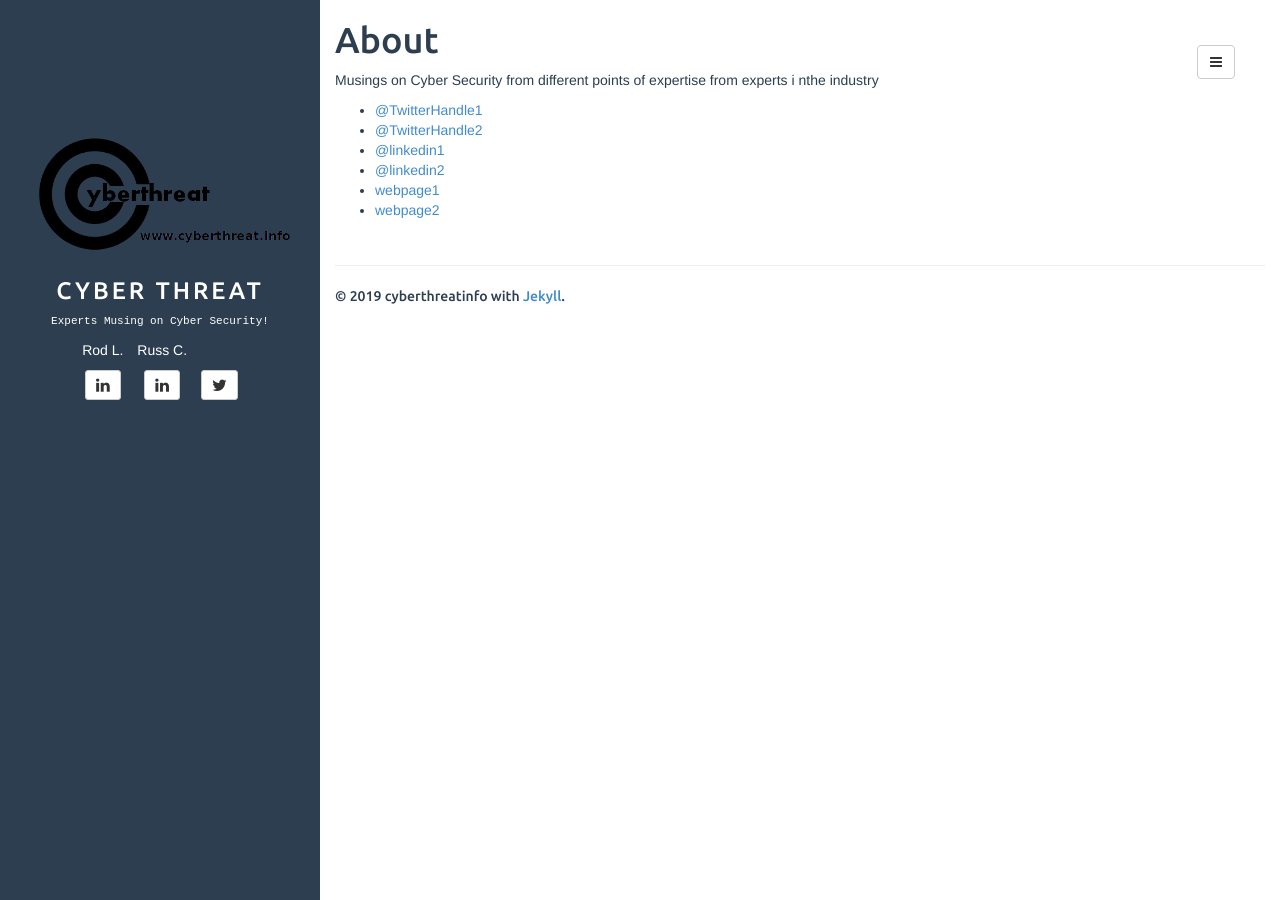
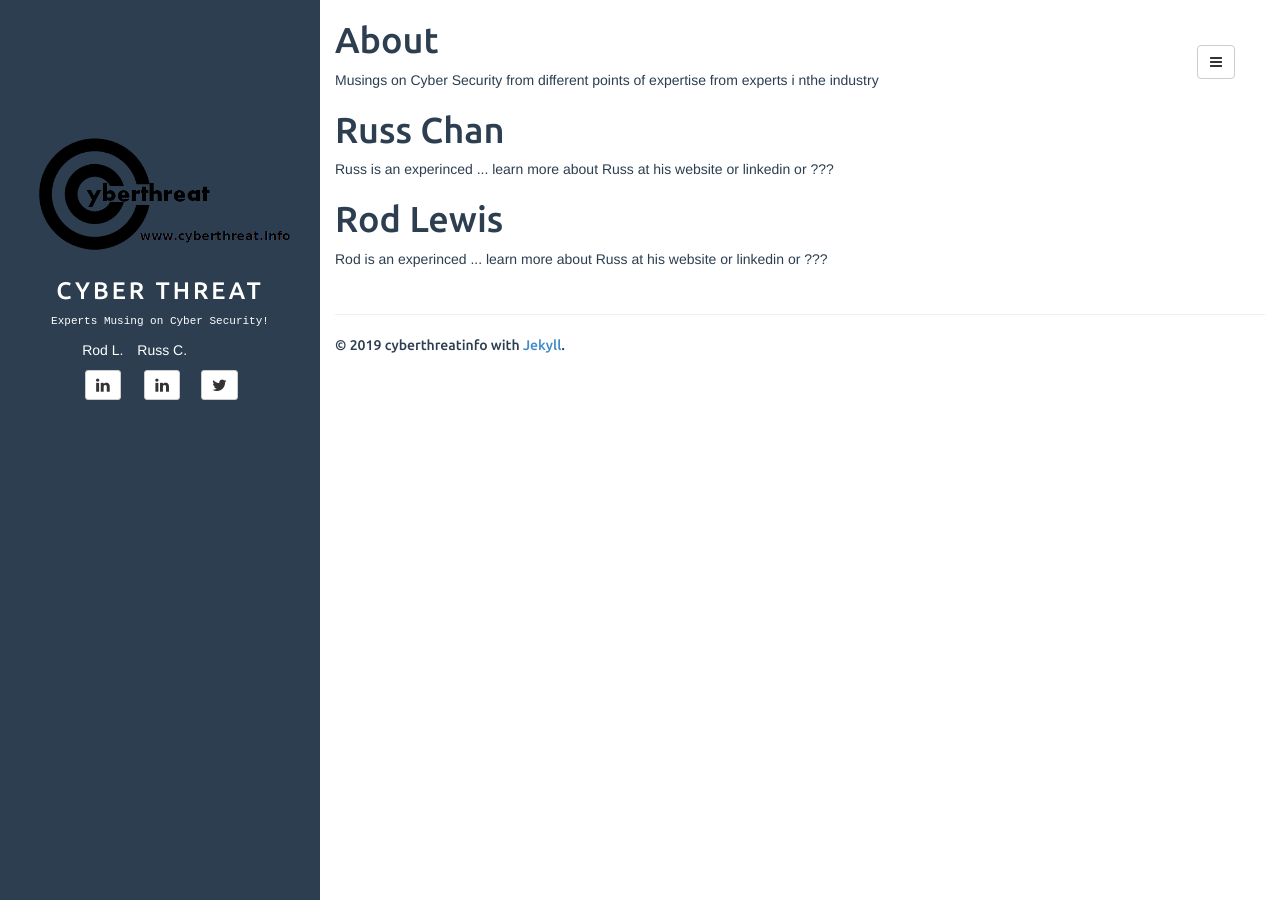
Before and after one commit to cyberthreatinfo/cyberthreatinfo.github.io, a Jekyll site: the page built from about/index.html, in a window 1280 px wide. Built offline with Jekyll 4.4.1, drawn with Linux system fonts in a browser that asks for light colours.

Commit message:
Update index.html

```diff
--- a/about/index.html
+++ b/about/index.html
@@ -6,13 +6,9 @@ title: About Cyberthreat.info
 		<div class="about">
 			<h1>About</h1>
 			<p>Musings on Cyber Security from different points of expertise from experts i nthe industry</p>
+			<h1> Russ Chan </h1>
+			<p> Russ is an experinced ... learn more about Russ at his website or linkedin or ??? </p>
+                        <h1> Rod Lewis </h1>
+			<p> Rod is an experinced ... learn more about Russ at his website or linkedin or ??? </p>
 
-			<ul class="contacts">
-				<li><a href="#">@TwitterHandle1</a></li>
-				<li><a href="#">@TwitterHandle2</a></li>
-				<li><a href="#">@linkedin1</a></li>
-				<li><a href="#">@linkedin2</a></li>
-				<li><a href="#">webpage1</a></li>
-				<li><a href="#">webpage2</a></li>
-				</ul>
 		</div>
```
